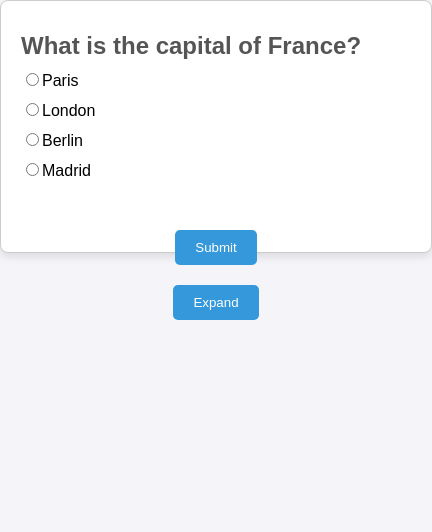
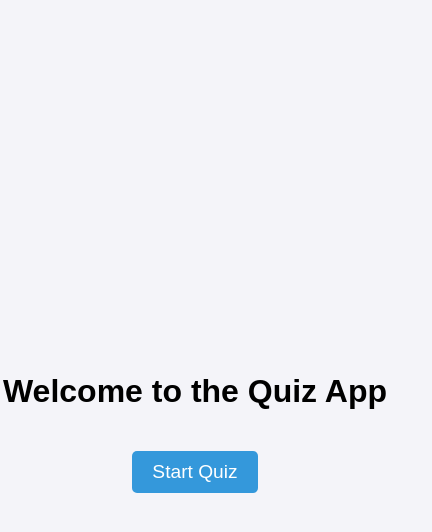
Before and after one commit to HenrikKlasen/AI4EDU_Study_Planner, a React (Create React App) app in the folder mc-quiz-app/: page / in a window 390 px wide. Shown: the top 532 px of the page, 432 px wide, since content can reach past the window. Built offline with nearby package versions, Linux system fonts and the light colour scheme.

Commit message:
[Home] Added home page and quiz

```diff
--- a/mc-quiz-app/src/App.js
+++ b/mc-quiz-app/src/App.js
@@ -1,10 +1,23 @@
-import React from 'react';
+import React, { useState } from 'react';
+import Home from './Home';
 import Quiz from './Quiz';
+import './App.css';
 
 const App = () => {
+  const [view, setView] = useState('home');
+
+  const startQuiz = () => {
+    setView('quiz');
+  };
+
+  const goHome = () => {
+    setView('home');
+  };
+
   return (
-    <div className="App">
-      <Quiz />
+    <div className="app-container">
+      {view === 'home' && <Home startQuiz={startQuiz} />}
+      {view === 'quiz' && <Quiz goHome={goHome} />}
     </div>
   );
 };
--- /dev/null
+++ b/mc-quiz-app/src/Home.css
@@ -0,0 +1,25 @@
+.home-container {
+    display: flex;
+    flex-direction: column;
+    justify-content: center;
+    align-items: center;
+    height: 100vh;
+    text-align: center;
+  }
+
+  .start-quiz-button {
+    margin-top: 20px;
+    padding: 10px 20px;
+    background-color: #3498db;
+    color: white;
+    border: none;
+    border-radius: 5px;
+    text-decoration: none;
+    font-size: 1.2em;
+    cursor: pointer;
+    transition: background-color 0.3s ease;
+  }
+
+  .start-quiz-button:hover {
+    background-color: #2980b9;
+  }
--- /dev/null
+++ b/mc-quiz-app/src/Home.js
@@ -0,0 +1,13 @@
+import React from 'react';
+import './Home.css';
+
+const Home = ({ startQuiz }) => {
+  return (
+    <div className="home-container">
+      <h1>Welcome to the Quiz App</h1>
+      <button onClick={startQuiz} className="start-quiz-button">Start Quiz</button>
+    </div>
+  );
+};
+
+export default Home;
--- a/mc-quiz-app/src/Quiz.css
+++ b/mc-quiz-app/src/Quiz.css
@@ -19,44 +19,37 @@ body {
     border-radius: 8px;
     background-color: white;
     box-shadow: 0 4px 8px rgba(0, 0, 0, 0.1);
-    transition: all 0.5s ease;
-    position: absolute;
-  }
-
-  .quiz-container.shrunk {
-    width: 25%;
-    height: 100vh;
-    top: 0;
-    left: 0;
-  }
-
-  .quiz-container.expanded {
-    width: 75%;
-    height: 100vh;
-    top: 0;
-    left: 0;
-  }
-
-  @media (max-width: 767px) {
-    .quiz-container.shrunk {
-      width: 100%;
-      height: 25vh;
-      top: 0;
-      left: 0;
-    }
-
-    .quiz-container.expanded {
-      width: 100%;
-      height: 75vh;
-      top: 0;
-      left: 0;
-    }
+    width: 80%;
+    max-width: 600px;
+    margin: auto;
   }
 
   .quiz-title {
     font-size: 2em;
     color: #333;
     margin-bottom: 20px;
+  }
+
+  .progress-bar {
+    width: 100%;
+    height: 20px;
+    background-color: #e0e0e0;
+    border-radius: 10px;
+    overflow: hidden;
+    margin-bottom: 20px;
+    display: flex;
+  }
+
+  .progress {
+    height: 100%;
+  }
+
+  .progress.correct {
+    background-color: #4caf50;
+  }
+
+  .progress.wrong {
+    background-color: #f44336;
   }
 
   .question-container {
@@ -74,7 +67,7 @@ body {
     margin-bottom: 10px;
   }
 
-  .submit-button, .expand-button {
+  .submit-button {
     margin-top: 20px;
     padding: 10px 20px;
     background-color: #3498db;
@@ -85,6 +78,6 @@ body {
     transition: background-color 0.3s ease;
   }
 
-  .submit-button:hover, .expand-button:hover {
+  .submit-button:hover {
     background-color: #2980b9;
   }
--- a/mc-quiz-app/src/Quiz.js
+++ b/mc-quiz-app/src/Quiz.js
@@ -1,88 +1,7 @@
-// import React, { useState, useEffect } from 'react';
-// import Loading from './Loading';
-// import './Quiz.css';
-
-// const Quiz = () => {
-//   const [questions, setQuestions] = useState([]);
-//   const [currentQuestionIndex, setCurrentQuestionIndex] = useState(0);
-//   const [selectedOption, setSelectedOption] = useState(null);
-//   const [score, setScore] = useState(0);
-//   const [isExpanded, setIsExpanded] = useState(false);
-
-//   useEffect(() => {
-//     // Fetch questions from your API or generate them based on material
-//     fetch('https://api.example.com/get-questions')
-//       .then(response => response.json())
-//       .then(data => setQuestions(data))
-//       .catch(error => console.error('Error fetching questions:', error));
-//   }, []);
-
-//   const handleOptionChange = (event) => {
-//     setSelectedOption(event.target.value);
-//   };
-
-//   const handleSubmit = () => {
-//     if (selectedOption === questions[currentQuestionIndex].correctAnswer) {
-//       setScore(score + 1);
-//     }
-//     setSelectedOption(null);
-//     if (currentQuestionIndex < questions.length - 1) {
-//       setCurrentQuestionIndex(currentQuestionIndex + 1);
-//     } else {
-//       // Commenting out the API call for now
-//       /*
-//       fetch('https://api.example.com/submit-score', {
-//         method: 'POST',
-//         headers: {
-//           'Content-Type': 'application/json',
-//         },
-//         body: JSON.stringify({ score }),
-//       })
-//         .then(response => response.json())
-//         .then(data => console.log('Score submitted:', data))
-//         .catch(error => console.error('Error submitting score:', error));
-//       */
-//       console.log('Quiz completed! Your score:', score);
-//     }
-//   };
-
-//   const toggleExpand = () => {
-//     setIsExpanded(!isExpanded);
-//   };
-
-//   if (questions.length === 0) {
-//     return <Loading />;
-//   }
-
-//   return (
-//     <div className={`quiz-container ${isExpanded ? 'expanded' : ''}`} onClick={toggleExpand}>
-//       <h1>Quiz</h1>
-//       <div>
-//         <h2>{questions[currentQuestionIndex].question}</h2>
-//         {questions[currentQuestionIndex].options.map((option, index) => (
-//           <div key={index}>
-//             <label>
-//               <input
-//                 type="radio"
-//                 value={option}
-//                 checked={selectedOption === option}
-//                 onChange={handleOptionChange}
-//               />
-//               {option}
-//             </label>
-//           </div>
-//         ))}
-//       </div>
-//       <button onClick={handleSubmit}>Submit</button>
-//     </div>
-//   );
-// };
-
-// export default Quiz;
 import React, { useState } from 'react';
 import './Quiz.css';
 
-const Quiz = () => {
+const Quiz = ({ goHome }) => {
   const mockQuestions = [
     {
       question: 'What is the capital of France?',
@@ -104,32 +23,35 @@ const Quiz = () => {
   const [questions, setQuestions] = useState(mockQuestions);
   const [currentQuestionIndex, setCurrentQuestionIndex] = useState(0);
   const [selectedOption, setSelectedOption] = useState(null);
-  const [score, setScore] = useState(0);
-  const [isExpanded, setIsExpanded] = useState(false);
+  const [answers, setAnswers] = useState([]);
 
   const handleOptionChange = (event) => {
     setSelectedOption(event.target.value);
   };
 
   const handleSubmit = () => {
-    if (selectedOption === questions[currentQuestionIndex].correctAnswer) {
-      setScore(score + 1);
-    }
+    const isCorrect = selectedOption === questions[currentQuestionIndex].correctAnswer;
+    setAnswers([...answers, isCorrect]);
     setSelectedOption(null);
     if (currentQuestionIndex < questions.length - 1) {
       setCurrentQuestionIndex(currentQuestionIndex + 1);
     } else {
-      console.log('Quiz completed! Your score:', score);
+      console.log('Quiz completed! Answers:', answers);
     }
   };
 
-  const toggleExpand = () => {
-    setIsExpanded(!isExpanded);
-  };
-
   return (
-    <div className={`quiz-container ${isExpanded ? 'expanded' : 'shrunk'}`}>
+    <div className="quiz-container">
       <h1 className="quiz-title">Quiz</h1>
+      <div className="progress-bar">
+        {answers.map((isCorrect, index) => (
+          <div
+            key={index}
+            className={`progress ${isCorrect ? 'correct' : 'wrong'}`}
+            style={{ width: `${100 / questions.length}%` }}
+          ></div>
+        ))}
+      </div>
       <div className="question-container">
         <h2 className="question">{questions[currentQuestionIndex].question}</h2>
         {questions[currentQuestionIndex].options.map((option, index) => (
@@ -147,9 +69,7 @@ const Quiz = () => {
         ))}
       </div>
       <button onClick={handleSubmit} className="submit-button">Submit</button>
-      <button onClick={toggleExpand} className="expand-button">
-        {isExpanded ? 'Shrink' : 'Expand'}
-      </button>
+      <button onClick={goHome} className="home-button">Home</button>
     </div>
   );
 };
```
Also changed, not shown: 2 other files (tests, documents, lock files or other folders).
